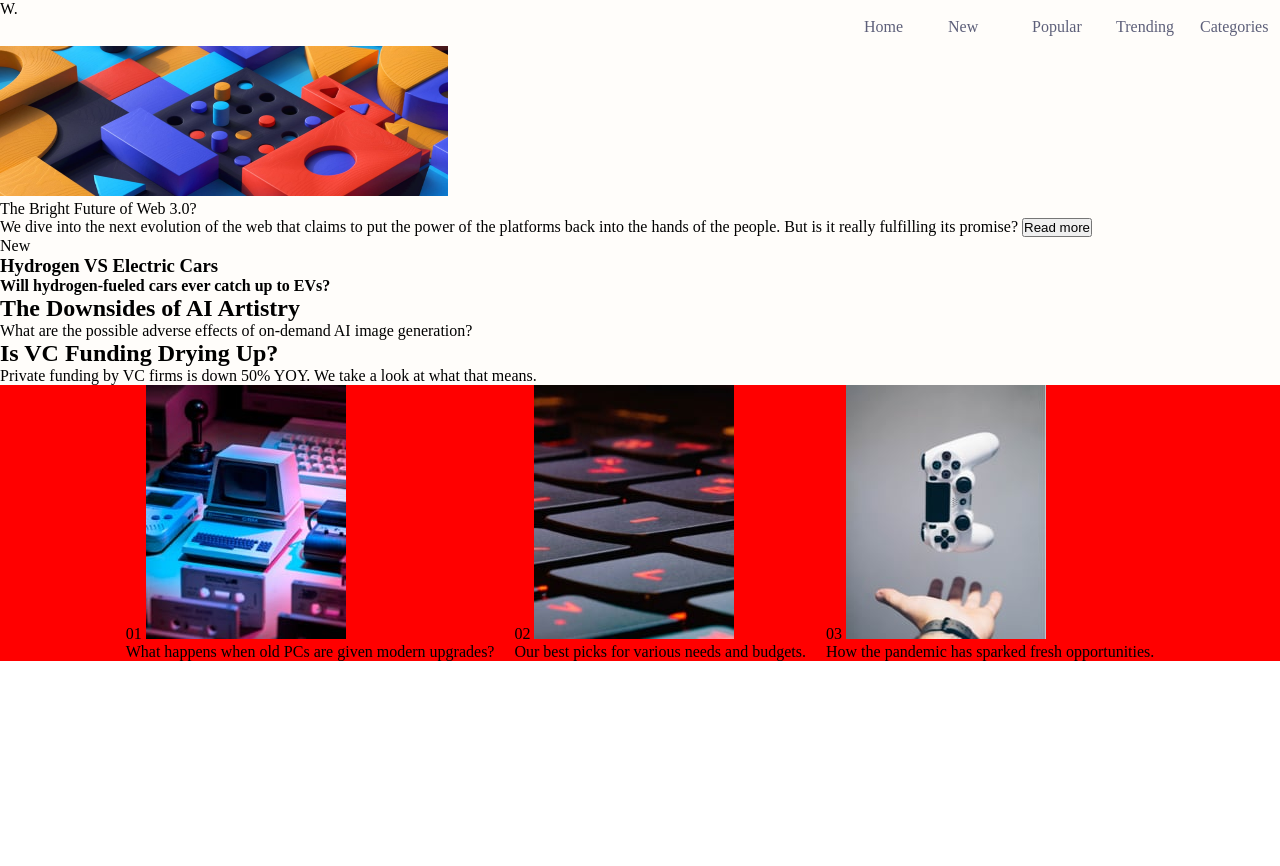
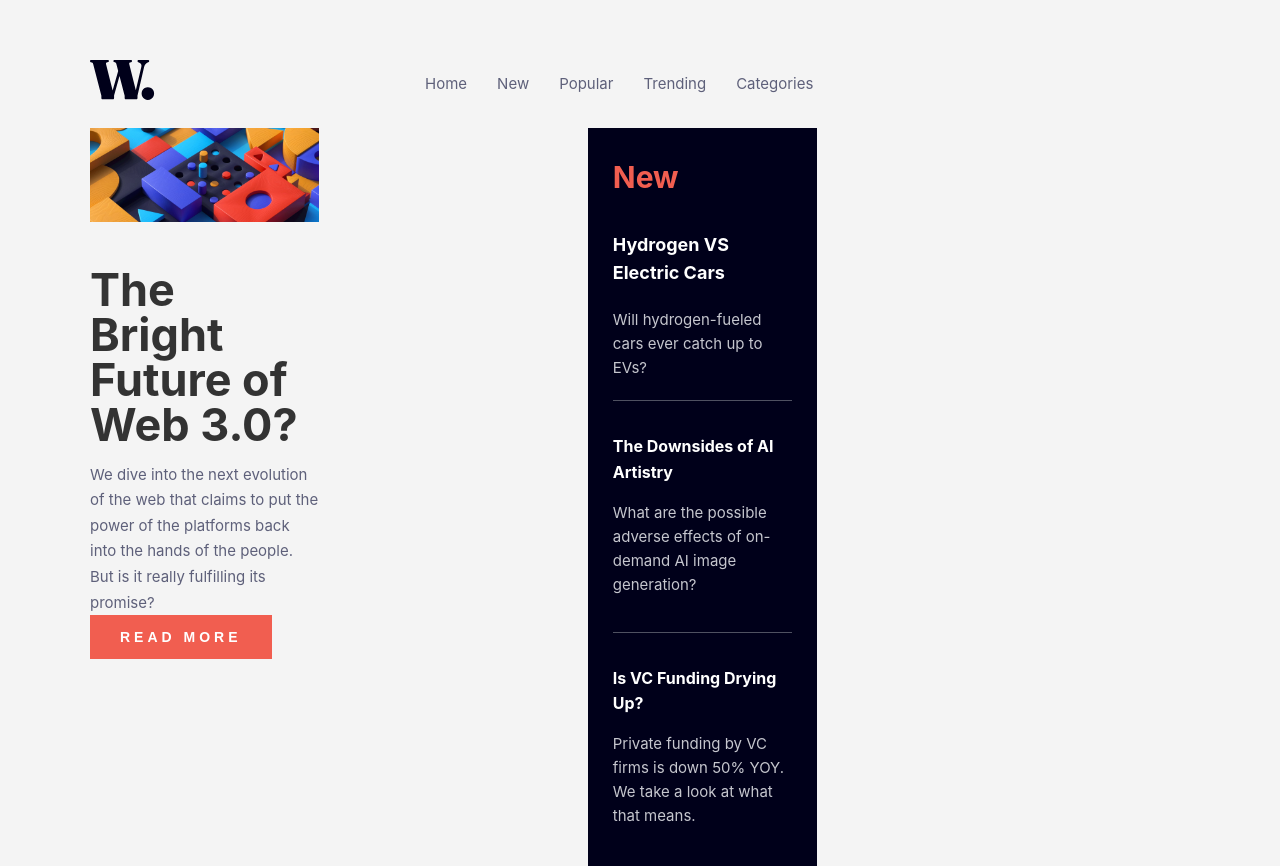
Before and after one commit to Njuguna-Peter-njoroge/News-homepage, a plain HTML site: page index.html in a window 1280 px wide. Shown: the top 866 px of the page. Before the commit the page ends 800 px from the top, so only its background shows below. Drawn offline with Linux system fonts and the light colour scheme.

Commit message:
final commit

```diff
--- a/index.html
+++ b/index.html
@@ -13,48 +13,32 @@
 </head>
 
 <body>
+
   <main class="main">
     <div class="news-page">
-      <p>W.</p>
+    <div class="logo">
+    <img src="./assets/images/logo.svg" alt="">
+  </div>
       <div class="navbar">
-        <!-- <div class="manu-icon">
-      <img src="./assets/images/icon-menu.svg" alt="menu-icon">
-    </div>
-    <div class="close-icon">
-      <img src="./assets/images/icon-menu-close.svg" alt="close-icon">
-    </div> -->
         <nav class="navbar-content">
-          <ul class="navbar-list">
-            <li class="navbar-item">
-              <a href="#home" class="nav-link">Home</a>
-            </li>
-
-            <li class="navbar-item">
-              <a href="#home" class="nav-link">New</a>
-            </li>
-            <li class="navbar-item">
-              <a href="#home" class="nav-link">Popular</a>
-            </li>
-            <li class="navbar-item">
-              <a href="#home" class="nav-link">Trending</a>
-            </li>
-            <li class="navbar-item">
-              <a href="#home" class="nav-link">Categories</a>
-            </li>
+          <ul>
+            <li class="navbar-item"><a href="#home" class="nav-link">Home</a></li>
+            <li class="navbar-item"><a href="#home" class="nav-link">New</a></li>
+            <li class="navbar-item"> <a href="#home" class="nav-link">Popular</a></li>
+            <li class="navbar-item"><a href="#home" class="nav-link">Trending</a></li>
+            <li class="navbar-item"><a href="#home" class="nav-link">Categories</a></li>
           </ul>
       </div>
       <div class="page">
 
         <div class="page-content">
-          <div class="image">
             <img src="./assets/images/image-web-3-desktop.jpg" alt="image-desktop">
-          </div>
+
           <div class="description">
             <div class="paragraph">
             <p> The Bright Future of Web 3.0?
             </p>
           </div>
-            <div class="description2">
             <span>
               We dive into the next evolution of the web that claims to put the power of the platforms back into the
               hands of the people.
@@ -62,9 +46,6 @@
               <button>Read more</button>
             </div>
             </div>
-            </div>
-          <div class="button">
-
 
 
       <div class="right">
@@ -77,17 +58,17 @@
             </h4>
           </div>
 
-          <div class="center">
+       <article>
             <h2>
               The Downsides of AI Artistry</h2>
             <p> What are the possible adverse effects of on-demand AI image generation?
             </p>
-          </div>
-          <div class="bot">
+          </article>
+          <article>
             <h2>Is VC Funding Drying Up?</h2>
             <p> Private funding by VC firms is down 50% YOY. We take a look at what that means.
             </p>
-          </div>
+          </article>
         </div>
       </div>
 
--- a/style.css
+++ b/style.css
@@ -1,90 +1,259 @@
-*{
+body {
+    font-family: 'Inter', sans-serif;
     margin: 0;
     padding: 0;
-    box-sizing: border-box;
-}
-/*
-- Soft orange: hsl(35, 77%, 62%)
-- Soft red: hsl(5, 85%, 63%)
-
---Off-white: hsl(36, 100%, 99%);
-Grayish blue: hsl(233, 8%, 79%)
-Dark grayish blue: hsl(236, 13%, 42%)
-Very dark blue: hsl(240, 100%, 5%) */
-
-body{
-    margin: 80%;
-    margin: 0 auto;
-}
-.main{
-    background: hsl(36, 100%, 99%);
-
+    background-color: #f4f4f4;
+    line-height: 1.6;
 }
 
-
-/* .navbar { margin-block-end: 60px; }
-
-.navbar-item:not(:last-child) { margin-block-end: 15px; }
-
-.navbar-link {
-  font-weight: var(--fw-500);
-  transition: var(--transition-1);
+.main {
+    max-width: 1100px;
+    margin: 40px auto;
+    padding: 20px;
 }
 
-.navbar-link:is(:hover, :focus),
-.sidebar :is(.address, .contact-item) { color: var(--granite-gray); } */
-
-
-.navbar-item{
-    display: flex;
-    display: inline-block;
-    width: 80px;
-    padding-bottom: 10px;
-
-}
-.navbar-item a{
-    color:hsl(236, 13%, 42%)
-}
-.navbar-item a:hover{
-    cursor: pointer;
-    color:  hsl(5, 85%, 63%);
-}
-.navbar-item li{
-    text-decoration: none;display: block;
-
-padding: 14px 16px;
-}
-.nav-link{
-    text-decoration: none;
+.news-page {
+    display: grid;
+    grid-template-columns: repeat(3, 1fr);
+    grid-template-rows: auto 4fr auto;
+    gap: 20px;
 }
 
-  .navbar-list{
-
-  }
-  .navbar-content{
-display: flex;
-    justify-content: flex-end;
-  }
-.image img{
-    width: 35%;
-    height: 150px;
+.logo {
+    grid-column: 1 / 2;
+    align-self: start;
 }
 
-.page{
-    display: grid;
-    grid-template-columns:3fr 2fr;
-    grid-template-columns: 2fr;
-
-}
-.bottom{
-    display: flex;
-    align-items: center;
-    justify-content: space-around;
-    background-color: red;
+.logo img {
+    width: auto;
+    height: auto;
 }
 
-.bottom-content{
+.navbar {
+    grid-column: 2 / 4;
+    align-self: center;
+    width: 350px;
+}
+
+.navbar-content ul {
+    list-style: none;
+    padding: 0;
+    margin: 0;
     display: flex;
-    padding: 2opx;
+    justify-content: flex-end;
+    gap: 30px;
+}
+
+.navbar-item .nav-link {
+    text-decoration: none;
+    color: #5e607a;
+    font-size: 15px;
+}
+
+.navbar-item .nav-link:hover {
+    color: #f15e50;
+}
+
+.page {
+    grid-column: 1 / 3;
+    display: grid;
+    grid-template-columns: repeat(3,1fr);
+    grid-template-rows: repeat(2,1fr);
+    gap: 20px;
+    min-height: 400px;
+}
+
+.page-content img {
+    width: 100%;
+    height: auto;
+    display: block;
+}
+
+.description {
+   grid-column: 2 span;
+   grid-row: 1 span;
+}
+
+.description .paragraph p {
+    font-size: 45px;
+    font-weight: 700;
+    color: #333;
+    line-height: 1;
+    margin-bottom: 15px;
+}
+
+.description span {
+    color: #5e607a;
+    font-size: 15px;
+    line-height: 1.7;
+    margin-bottom: 20px;
+}
+
+.description button {
+    background-color: #f15e50;
+    color: #fff;
+    font-size: 14px;
+    font-weight: 700;
+    padding: 14px 30px;
+    border: none;
+    cursor: pointer;
+    letter-spacing: 4px;
+    text-transform: uppercase;
+}
+
+.description button:hover {
+    background-color: #00001a;
+}
+
+.right {
+    grid-column: 3 / 4;
+    grid-row: 1 / 3;
+    background-color: #00001a;
+    color: #fff;
+    padding: 25px;
+}
+
+.right .content .header p {
+    color: #f15e50;
+    font-size: 30px;
+    font-weight: 700;
+    margin-top: 0;
+}
+
+.right .content h3 {
+    color: #fff;
+    font-size: 18px;
+    font-weight: 700;
+    margin-bottom: 10px;
+}
+
+.right .content h4 {
+    color: #c5c6ce;
+    font-size: 15px;
+    font-weight: 400;
+    line-height: 1.6;
+    margin-bottom: 20px;
+}
+
+.right article {
+    padding: 20px 0;
+    border-top: 1px solid #4f5161;
+}
+
+.right article:first-child {
+    border-top: none;
+    padding-top: 0;
+}
+
+.right article h2 {
+    color: #fff;
+    font-size: 16px;
+    font-weight: 700;
+    margin-bottom: 5px;
+}
+
+.right article p {
+    color: #c5c6ce;
+    font-size: 15px;
+    font-weight: 400;
+    line-height: 1.6;
+}
+
+.bottom {
+    grid-column: 1 / 4;
+    margin-top: 40px;
+    padding-bottom: 20px;
+}
+
+.bottom .bottom-content {
+    display: flex;
+    justify-content: space-between;
     gap: 20px;
 }
+
+.bottom-content > div {
+    display: flex;
+    gap: 15px;
+    align-items: center;
+}
+
+.bottom-content img {
+    width: 100px;
+    height: auto;
+}
+
+.bottom-content span {
+    color: #c5c6ce;
+    font-size: 28px;
+    font-weight: 700;
+}
+
+.bottom-content p {
+    color: #5e607a;
+    font-size: 15px;
+    line-height: 1.6;
+    margin-top: 0;
+    font-weight: 700;
+}
+
+.bottom-content p:hover {
+    color: #f15e50;
+    cursor: pointer;
+}
+
+@media (max-width: 768px) {
+    .news-page {
+        grid-template-columns: 1fr;
+        grid-template-rows: auto auto auto auto auto;
+    }
+
+    .logo {
+        grid-column: 1 / 2;
+        text-align: left;
+        margin-bottom: 20px;
+    }
+
+    .navbar {
+        grid-column: 1 / 2;
+        align-self: start;
+        margin-bottom: 30px;
+    }
+
+    .navbar-content {
+        display: none;
+
+    .page {
+        grid-column: 1 / 2;
+        grid-template-columns: 1fr;
+        grid-template-rows: auto auto;
+    }
+
+    .description .paragraph p {
+        font-size: 30px;
+    }
+
+    .right {
+        grid-column: 1 / 2;
+        grid-row: auto;
+        margin-top: 30px;
+    }
+
+    .bottom {
+        grid-column: 1 / 2;
+        margin-top: 40px;
+    }
+
+    .bottom .bottom-content {
+        flex-direction: column;
+        gap: 30px;
+    }
+
+    .bottom-content > div {
+        flex-direction: row;
+        align-items: center;
+    }
+
+    .bottom-content img {
+        width: 120px;
+    }
+}
```
